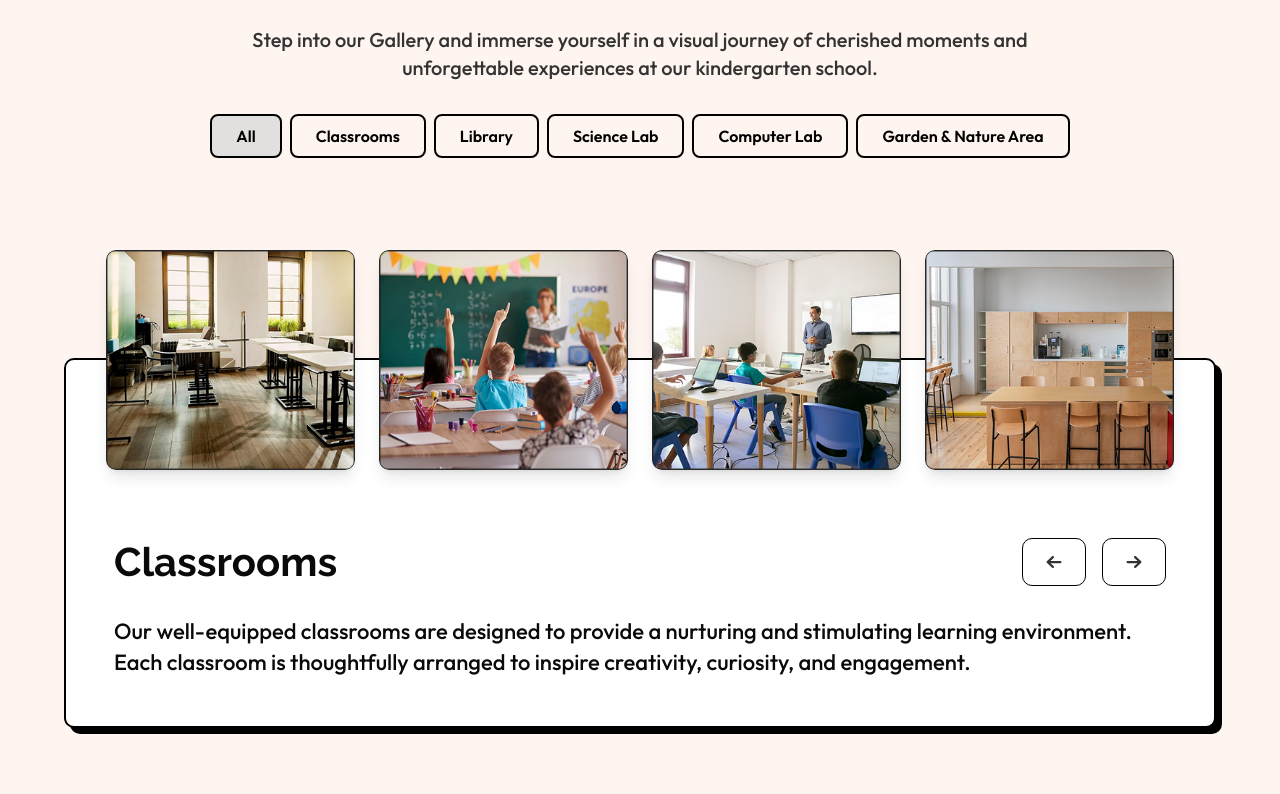
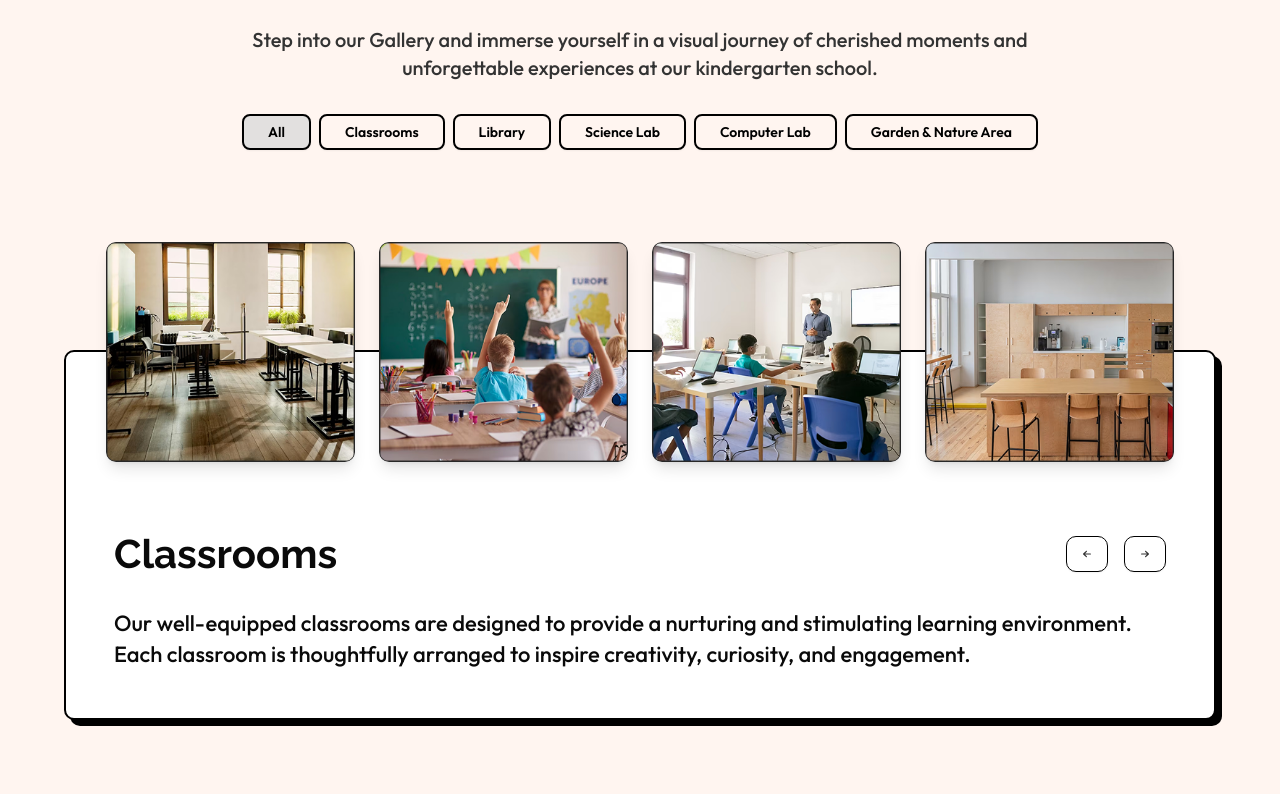
Before and after one commit to JoySarkarBD/Interview, a Next.js app: page / in a window 1280 px wide. Shown: the part 4106-4900 px from the top of the page. Built offline with nearby package versions, Linux system fonts and the light colour scheme.

Commit message:
feat: update Footer and Navbar components for improved accessibility and styling; refactor RoomsGallery to use Button component

```diff
--- a/src/components/Footer.tsx
+++ b/src/components/Footer.tsx
@@ -111,9 +111,9 @@ const Footer = () => {
           {/* Link Columns */}
           {Object.entries(footerLinks).map(([title, links]) => (
             <div key={title} className="text-left lg:mx-auto">
-              <h4 className="mb-7 text-base font-medium text-gray-900 capitalize">
+              <h2 className="mb-7 text-base font-medium text-gray-900 capitalize">
                 {title}
-              </h4>
+              </h2>
               <ul className="text-sm transition-all duration-500">
                 {links.map((link, index) => (
                   <li
--- a/src/components/Navbar.tsx
+++ b/src/components/Navbar.tsx
@@ -18,7 +18,10 @@ export default function Navbar() {
   const [isOpen, setIsOpen] = useState(false);
 
   return (
-    <nav className="relative flex w-full items-center justify-between rounded-lg border-2 border-[#262626] bg-white">
+    <nav
+      aria-label="Main navigation"
+      className="relative flex w-full items-center justify-between rounded-lg border-2 border-[#262626] bg-white"
+    >
       {/* Logo */}
       <div>
         <Image
@@ -84,6 +87,7 @@ export default function Navbar() {
       >
         {/* Close Button */}
         <Button
+          aria-label="Close menu"
           onClick={() => setIsOpen(false)}
           className="absolute top-4 right-4 bg-transparent text-2xl font-bold text-black"
         >
--- a/src/components/RoomsGallery.tsx
+++ b/src/components/RoomsGallery.tsx
@@ -3,6 +3,7 @@
 import SectionTitle from "@/common/SectionTitle";
 import Image from "next/image";
 import { useEffect, useState } from "react";
+import { Button } from "./ui/button";
 
 const rooms = [
   {
@@ -131,7 +132,7 @@ const RoomsGallery = () => {
       <div className="container">
         <div className="mb-8 flex flex-wrap justify-center gap-2">
           {tabs.map((tab) => (
-            <button
+            <Button
               key={tab.key}
               onClick={() => setActiveTab(tab.key)}
               className={`font-outfit cursor-pointer rounded-md border-2 border-black px-6 py-2 font-semibold text-black transition ${
@@ -141,7 +142,7 @@ const RoomsGallery = () => {
               }`}
             >
               {tab.label}
-            </button>
+            </Button>
           ))}
         </div>
       </div>
@@ -176,7 +177,8 @@ const RoomsGallery = () => {
                     alt={room.title}
                     width={344}
                     height={304}
-                    className="mx-auto w-[300px] rounded-lg shadow-lg lg:w-full"
+                    sizes="(max-width: 1024px) 300px, 344px"
+                    className="mx-auto rounded-lg shadow-lg"
                   />
                 ))}
               </div>
@@ -188,9 +190,10 @@ const RoomsGallery = () => {
                     {room.title}
                   </h2>
                   <div className="flex items-center gap-4">
-                    <button
+                    <Button
+                      aria-label="Previous images"
                       onClick={() => handlePrev(room.key, room.images.length)}
-                      className="flex cursor-pointer items-center rounded-lg border border-black bg-transparent px-4 py-2 text-black hover:bg-[#e2e0df]"
+                      className="flex cursor-pointer items-center rounded-lg border border-black bg-transparent p-3.5 text-black hover:bg-[#e2e0df]"
                     >
                       <svg
                         width="30"
@@ -206,10 +209,11 @@ const RoomsGallery = () => {
                           fill="#333333"
                         />
                       </svg>
-                    </button>
-                    <button
+                    </Button>
+                    <Button
+                      aria-label="Next images"
                       onClick={() => handleNext(room.key, room.images.length)}
-                      className="flex cursor-pointer items-center rounded-lg border border-black bg-transparent px-4 py-2 text-black hover:bg-[#e2e0df]"
+                      className="flex cursor-pointer items-center rounded-lg border border-black bg-transparent p-3.5 text-black hover:bg-[#e2e0df]"
                     >
                       <svg
                         width="30"
@@ -225,7 +229,7 @@ const RoomsGallery = () => {
                           fill="#333333"
                         />
                       </svg>
-                    </button>
+                    </Button>
                   </div>
                 </div>
 
```
